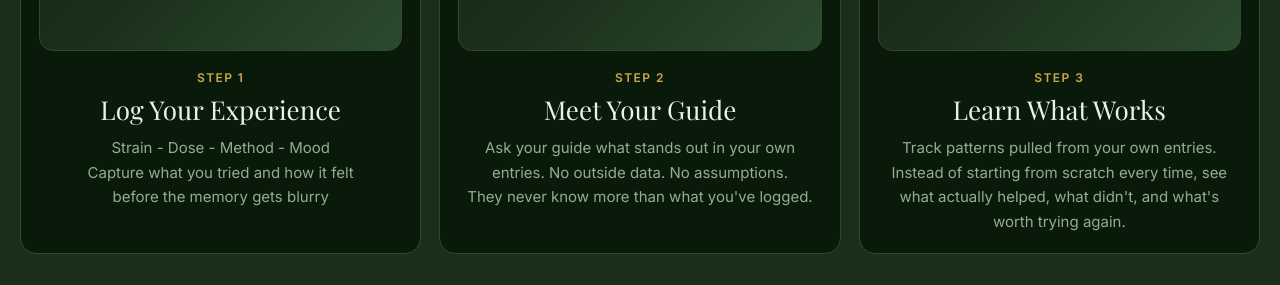
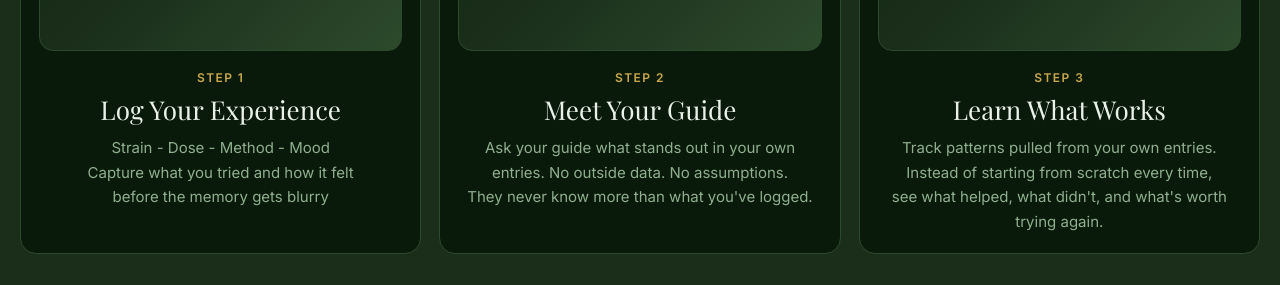
Before and after one commit to casevoiceai/my420journal-app, a React (Vite) app: page / in a window 1280 px wide. Shown: the part 1560-1845 px from the top of the page. Built offline with nearby package versions, Linux system fonts and the light colour scheme.

Commit message:
Update Step 3 flavor text with line breaks

```diff
--- a/src/marketing/MarketingProcess.jsx
+++ b/src/marketing/MarketingProcess.jsx
@@ -24,7 +24,11 @@ const processSteps = [
   {
     step: 'Step 3',
     title: 'Learn What Works',
-    body: "Track patterns pulled from your own entries. Instead of starting from scratch every time, see what actually helped, what didn't, and what's worth trying again.",
+    body: <>
+      Track patterns pulled from your own entries.<br />
+      Instead of starting from scratch every time,<br />
+      see what helped, what didn't, and what's worth trying again.
+    </>,
     placeholder: 'Learn What Works',
   },
 ]
```
